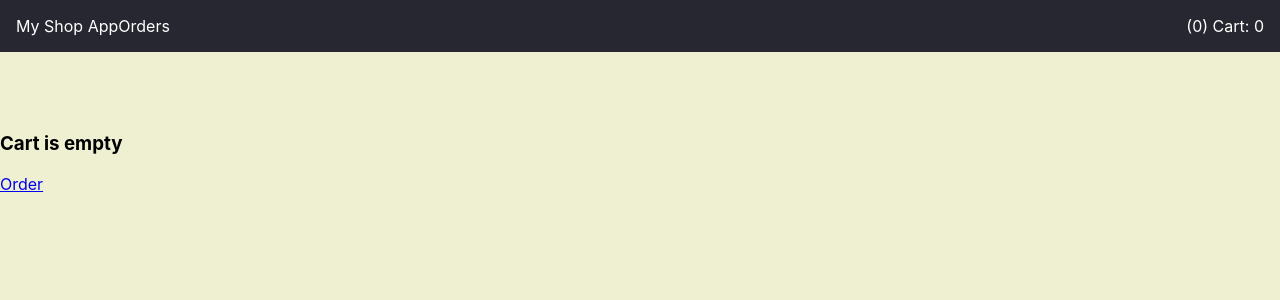
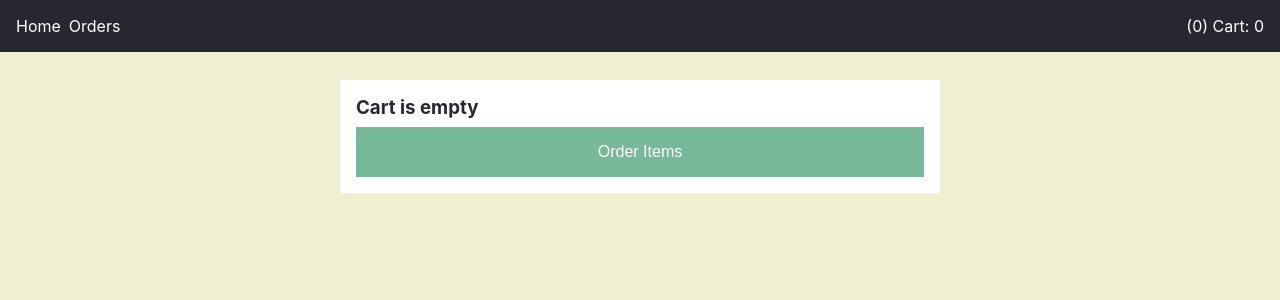
Before and after one commit to PTR-KLK/shop-redux, a React (Create React App) app: page /simple-shop/cart in a window 1280 px wide. Shown: the top 300 px of the page. Built offline with nearby package versions, Linux system fonts and the light colour scheme.

Commit message:
fix styling

```diff
--- /dev/null
+++ b/src/components/cartSection/cartSection.component.js
@@ -0,0 +1,30 @@
+import React from "react";
+import { connect } from "react-redux";
+import {
+  selectCartTotal,
+  selectCartLength,
+} from "../../modules/cart/cart.selector";
+import { Container, Title, Button } from "./cartSection.styles";
+
+function CartSection({ cartTotal, cartLength }) {
+  return (
+    <Container>
+      <Title>
+        {cartLength === 0
+          ? "Cart is empty"
+          : `You have ${cartLength} ${cartLength === 1 ? "product" : "products"}
+              for:`}
+        <br />
+        {cartLength === 0 ? null : `${cartTotal} zł`}
+      </Title>
+      <Button>Order Items</Button>
+    </Container>
+  );
+}
+
+const mapStateToProps = (state) => ({
+  cartTotal: selectCartTotal(state),
+  cartLength: selectCartLength(state),
+});
+
+export default connect(mapStateToProps, null)(CartSection);
--- /dev/null
+++ b/src/components/cartSection/cartSection.styles.js
@@ -0,0 +1,28 @@
+import styled from "styled-components";
+import { colors, breakpoints } from "../../utils/theme"
+
+export const Container = styled.section`
+    max-width: calc(600px - 2rem);
+    margin: 1rem;
+    padding: 1rem;
+    color: ${colors.dark};
+    background: ${colors.light};
+
+    @media (min-width: ${breakpoints.tablet}) {
+        margin: 1rem auto;
+    }
+`;
+
+export const Title = styled.h3`
+    margin: 0 0 0.5rem;
+`;
+
+export const Button = styled.button`
+    width: 100%;
+    background: ${colors.secondary};
+    color: ${colors.light};
+    padding: 1rem;
+    font-size: 1rem;
+    border: none;
+    cursor: pointer;
+`;
--- a/src/components/nav/nav.component.js
+++ b/src/components/nav/nav.component.js
@@ -8,7 +8,7 @@ function Nav() {
       <MenuContainer>
         <li>
           <StyledLink to="/simple-shop/">
-            My Shop App
+            Home
           </StyledLink>
         </li>
         <li>
--- a/src/components/nav/nav.styles.js
+++ b/src/components/nav/nav.styles.js
@@ -8,6 +8,7 @@ export const NavContainer = styled.div`
     width: 100%;
     background-color: ${colors.dark};
     color: ${colors.light};
+    font-size: 1rem;
     padding: 1rem;
     display: flex;
     justify-content: space-between;
@@ -23,6 +24,7 @@ export const MenuContainer = styled.ul`
 export const StyledLink = styled(Link)`
     color: ${colors.light};
     text-decoration: none;
+    margin: 0 0.5rem 0 0;
     &:hover {
         color: ${colors.secondary};
       }
--- a/src/components/product/product.component.js
+++ b/src/components/product/product.component.js
@@ -5,6 +5,8 @@ import {
   ProductDescription,
   ProductImage,
   ProductTitle,
+  Price,
+  Button,
 } from "./product.styles";
 import { ACTION_ADD_ITEM, ACTION_REMOVE_ITEM } from "../../modules/cart/cart.action";
 import { selectProducts } from "../../modules/products/products.selector";
@@ -29,16 +31,16 @@ function Product(props) {
         <ProductTitle>{props.title}</ProductTitle>
         <p>Category: {props.category}</p>
         <p>{props.description}</p>
-        <p>Price: {props.price}</p>
 
+        <Price>Price: {props.price}</Price>
         {props.cartItems.includes(props.id) ? (
-          <button id={props.id} onClick={handleRemove}>
-            Remove
-          </button>
+          <Button danger id={props.id} onClick={handleRemove}>
+            Remove from Cart
+          </Button>
         ) : (
-          <button id={props.id} onClick={handleAdd}>
-            Buy
-          </button>
+          <Button id={props.id} onClick={handleAdd}>
+            Add to Cart
+          </Button>
         )}
       </ProductDescription>
     </ProductContainer>
--- a/src/components/product/product.styles.js
+++ b/src/components/product/product.styles.js
@@ -7,8 +7,8 @@ export const ProductContainer = styled.div`
     color: ${colors.dark};
     flex-direction: column;
     align-items: center;
-    border-radius: 5px;
-    margin-bottom: 15px;
+    margin-bottom: 1rem;
+    padding: 1rem;
 
     @media (min-width: ${breakpoints.tablet}) {
         flex-direction: row;
@@ -16,19 +16,51 @@ export const ProductContainer = styled.div`
 `;
 
 export const ProductDescription = styled.div`
-    width: 70%;
-    margin: 1rem 1rem 1rem 0;
+    width: 100%;
 
     p {
         overflow-wrap: break-word;
+        margin: 0.5rem 0;
+    }
+
+    @media (min-width: ${breakpoints.tablet}) {
+        width: 70%;
     }
 `;
 
 export const ProductImage = styled.img`
-    width: 40%;
-    margin: 1rem;
+    height: auto;
+    width: 50%;
+    margin: 0;
+
+    @media (min-width: ${breakpoints.tablet}) {
+        width: 33%;
+    }
+
+    @media (min-width: ${breakpoints.tablet}) {
+        width: 25%;
+        margin 0 1rem 0 0;
+    }
 `;
 
 export const ProductTitle = styled.h3`
-    margin: 0 1rem 1rem 0;
+    margin 0.5rem 0 0;
+
+    @media (min-width: ${breakpoints.tablet}) {
+        margin 0;
+    }
 `;
+
+export const Price = styled.p`
+    font-weight: bold;
+`;
+
+export const Button = styled.button`
+    width: 100%;
+    background: ${props => props.danger ? colors.danger : colors.secondary};
+    color: ${colors.light};
+    padding: 1rem;
+    font-size: 1rem;
+    border: none;
+    cursor: pointer;
+`;
--- a/src/components/productList/productList.styles.js
+++ b/src/components/productList/productList.styles.js
@@ -1,7 +1,7 @@
 import styled from "styled-components";
 
 export const ProductListContainer = styled.div`
-    margin: 80px auto 20px auto;
+    margin: 3rem auto 0;
     max-width: 600px;
-    padding: 16px;
+    padding: 1rem 1rem 0;
 `;
--- a/src/pages/Cart.js
+++ b/src/pages/Cart.js
@@ -1,32 +1,22 @@
 import React from "react";
 import { connect } from "react-redux";
-import { Link } from "react-router-dom";
 import {
   selectCart,
-  selectCartTotal,
-  selectCartLength,
 } from "../modules/cart/cart.selector";
 import ProductList from "../components/productList/productList.component";
+import CartSection from "../components/cartSection/cartSection.component"
 
-function YourCart({ cart, cartTotal, cartLength }) {
+function YourCart({ cart }) {
   return (
     <>
       <ProductList list={cart} />
-      <h3>
-        {cartLength === 0
-          ? "Cart is empty"
-          : `You have ${cartLength} ${cartLength === 1 ? "product" : "products"}
-              for ${cartTotal} zł`}
-      </h3>
-      <Link to="/cart/order"> Order </Link>
+      <CartSection />
     </>
   );
 }
 
 const mapStateToProps = (state) => ({
   cart: selectCart(state),
-  cartTotal: selectCartTotal(state),
-  cartLength: selectCartLength(state),
 });
 
 export default connect(mapStateToProps, null)(YourCart);
--- a/src/utils/theme.js
+++ b/src/utils/theme.js
@@ -1,11 +1,14 @@
 export const colors = {
     primary: "#9297C4",
     secondary: "#77BA99",
+    danger: "#F02D3A",
     dark: "#262730",
     light: "#FFF",
     accent: "#EFF0D1",
+
 }
 
 export const breakpoints = {
+    mobileLarge: "425px",
     tablet: "768px",
 }
```
